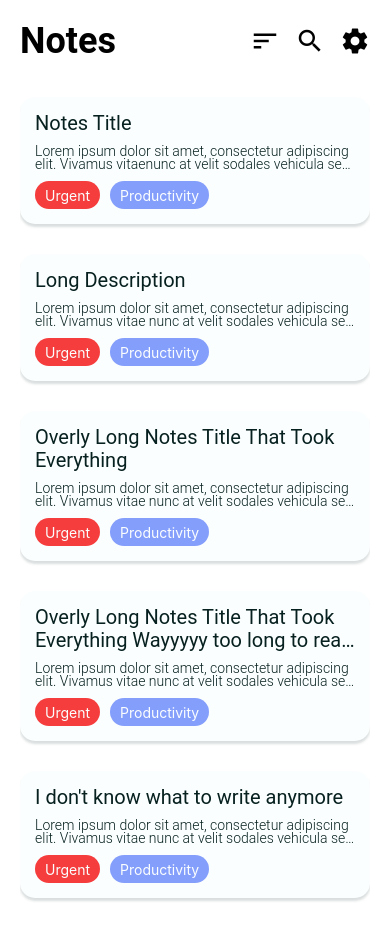
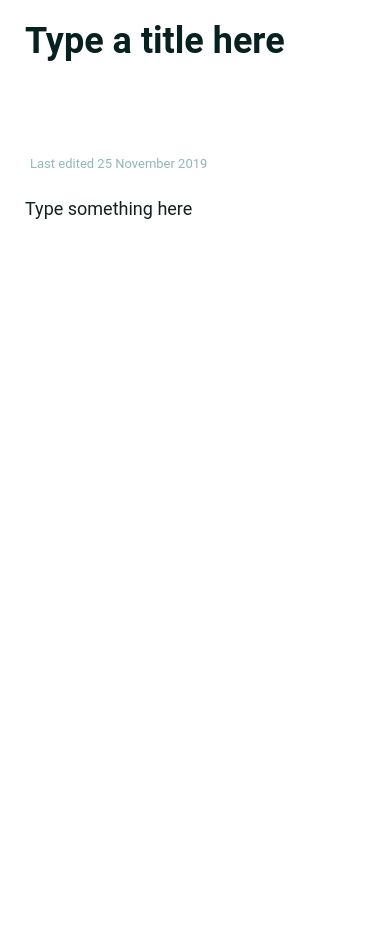
Before and after one commit to jte0711/MyNote, a React Native app: screen / in a window 390 px wide. After the commit the page ends 844 px from the top, so only its background shows below. Built offline with nearby package versions, Linux system fonts and the light colour scheme.

Commit message:
Add new screen (NoteScreen.js)

```diff
--- a/App.js
+++ b/App.js
@@ -2,7 +2,8 @@ import React from "react";
 import RegisterScreen from "./app/screens/RegisterScreen";
 import LoginScreen from "./app/screens/LoginScreen";
 import HomeScreen from "./app/screens/HomeScreen";
+import NoteScreen from "./app/screens/NoteScreen";
 
 export default function App() {
-  return <HomeScreen></HomeScreen>;
+  return <NoteScreen></NoteScreen>;
 }
--- a/app/screens/HomeScreen.js
+++ b/app/screens/HomeScreen.js
@@ -5,12 +5,6 @@ import { MaterialIcons } from "@expo/vector-icons";
 import Screen from "../components/Screen";
 import NoteCard from "../components/NoteCard";
 
-// Testing Only
-{
-  /*  content="Lorem ipsum dolor sit amet, consectetur adipiscing elit. Vivamus vitae
-          nunc at velit sodales vehicula sed sed elit."
-          title="Notes Title"*/
-}
 const noteList = [
   {
     id: 1,
--- /dev/null
+++ b/app/screens/NoteScreen.js
@@ -0,0 +1,79 @@
+import React, { useState } from "react";
+import { StyleSheet, Text } from "react-native";
+import Screen from "../components/Screen";
+import Input from "../components/Input";
+
+const NoteScreen = () => {
+  const [titleHeight, setTitleHeight] = useState("auto");
+  const [contentHeight, setContentHeight] = useState("auto");
+
+  return (
+    <Screen style={styles.screen}>
+      <Input
+        maxLength={70}
+        multiline={true}
+        numberOfLines={3}
+        onContentSizeChange={(event) => {
+          if (event && event.nativeEvent && event.nativeEvent.contentSize) {
+            setTitleHeight(event.nativeEvent.contentSize.height);
+          }
+        }}
+        placeholder="Type a title here"
+        style={[styles.titleInput, { height: titleHeight }]}
+      />
+      <Text style={styles.date}>Last edited 25 November 2019</Text>
+      <Input
+        multiline
+        onContentSizeChange={(event) => {
+          if (event && event.nativeEvent && event.nativeEvent.contentSize) {
+            setContentHeight(event.nativeEvent.contentSize.height);
+          }
+        }}
+        placeholder="Type something here"
+        style={[styles.content, { height: contentHeight }]}
+      />
+    </Screen>
+  );
+};
+
+export default NoteScreen;
+
+const styles = StyleSheet.create({
+  content: {
+    backgroundColor: "white",
+    borderWidth: 0,
+    color: "#122120",
+    fontFamily: "Roboto",
+    fontStyle: "normal",
+    fontWeight: "normal",
+    fontSize: 18,
+    lineHeight: 25,
+    letterSpacing: 0.005,
+    paddingRight: 20,
+  },
+  date: {
+    color: "#94B8B5",
+    fontFamily: "Roboto",
+    fontStyle: "normal",
+    fontWeight: "normal",
+    fontSize: 13,
+    lineHeight: 15,
+    marginVertical: 10,
+    paddingHorizontal: 25,
+  },
+  screen: {
+    padding: 5,
+  },
+  titleInput: {
+    backgroundColor: "white",
+    borderWidth: 0,
+    color: "#072120",
+    fontSize: 36,
+    fontFamily: "Roboto",
+    fontStyle: "normal",
+    fontWeight: "bold",
+    lineHeight: 42,
+    paddingRight: 15,
+    width: "100%",
+  },
+});
```
